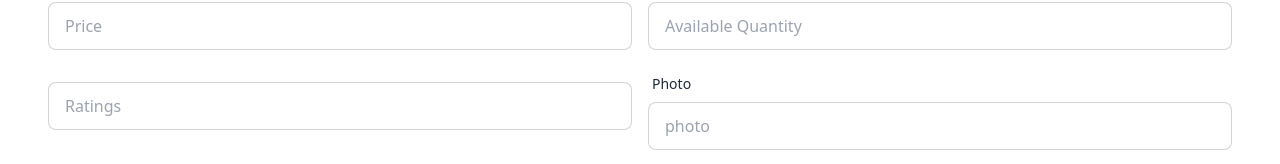
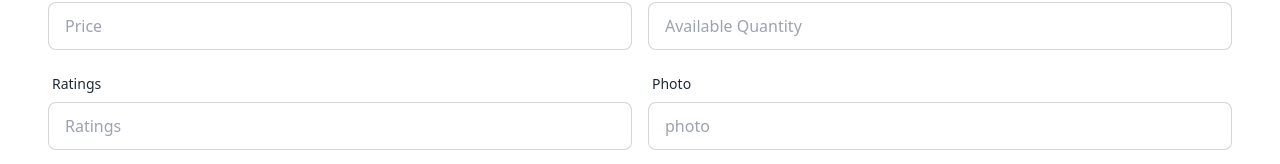
Before and after one commit to rayhan9999/assignment-eleven-client-site, a React (Vite) app: page /addtoys in a window 1280 px wide. Shown: the part 378-542 px from the top of the page. Built offline with nearby package versions, Linux system fonts and the light colour scheme; no server answers; sample sign-in values are in the browser's storage.

Commit message:
ratings added

```diff
--- a/src/Pages/AddToys/AddToys.jsx
+++ b/src/Pages/AddToys/AddToys.jsx
@@ -170,7 +170,7 @@ const AddToys = () => {
 
           <div className="form-control">
             <label className="label">
-
+              <span className="label-text">Ratings</span>
             </label>
             <input
               type="number"
```
